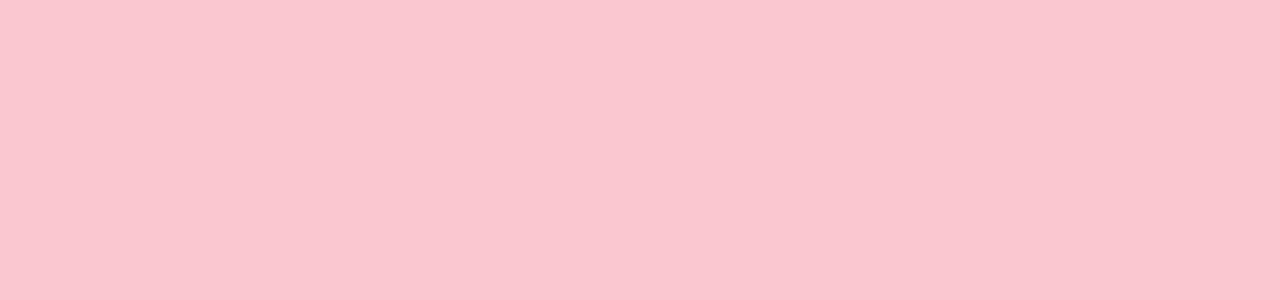
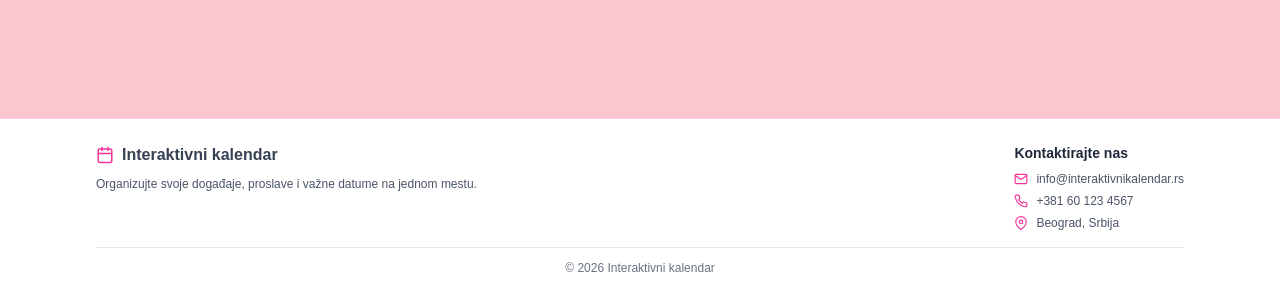
Before and after one commit to elab-development/internet-tehnologije-2025-interaktivnikalendar_2022_0196, a Next.js app: page /kalendar in a window 1280 px wide. Shown: the part 790-1090 px from the top of the page. Before the commit the page ends 840 px from the top, so only its background shows below. Built offline with nearby package versions, Linux system fonts and the light colour scheme.

Commit message:
Dodata nova komponenta Footer

```diff
--- /dev/null
+++ b/app/components/Footer.tsx
@@ -0,0 +1,62 @@
+"use client"
+import Link from 'next/link'
+import React from 'react'
+import { FiCalendar, FiMail, FiPhone, FiMapPin } from 'react-icons/fi'
+
+const Footer = () => {
+  return (
+    <footer className='w-full bg-white border-t border-pink-200'>
+      <div className='max-w-6xl mx-auto px-8 py-6'>
+
+        {/*Glavni deo - 2 kolone*/}
+        <div className='flex flex-col md:flex-row justify-between items-start gap-8 mb-4'>
+
+          {/* Kolona 1: Logo i opis */}
+          <div className='max-w-md'>
+            <Link href="/" className='flex items-center gap-2 text-gray-700 font-semibold mb-2'>
+              <FiCalendar className="text-lg text-pink-500" />
+              <span className='text-base'>Interaktivni kalendar</span>
+            </Link>
+            <p className='text-gray-600 text-xs leading-relaxed'>
+              Organizujte svoje događaje, proslave i važne datume na jednom mestu.
+            </p>
+          </div>
+
+          {/* Kolona 2: Kontakt */}
+          <div className='flex flex-col items-center md:items-start'>
+            <h3 className='font-semibold text-gray-800 mb-2 text-sm'>Kontaktirajte nas</h3>
+            <ul className='space-y-1.5'>
+              <li className='flex items-center gap-2 text-xs text-gray-600'>
+                <FiMail className='text-pink-500 flex-shrink-0' size={14} />
+                <a href="mailto:info@interaktivnikalendar.rs" className='hover:text-pink-500 transition'>
+                  info@interaktivnikalendar.rs
+                </a>
+              </li>
+              <li className='flex items-center gap-2 text-xs text-gray-600'>
+                <FiPhone className='text-pink-500 flex-shrink-0' size={14} />
+                <a href="tel:+381601234567" className='hover:text-pink-500 transition'>
+                  +381 60 123 4567
+                </a>
+              </li>
+              <li className='flex items-center gap-2 text-xs text-gray-600'>
+                <FiMapPin className='text-pink-500 flex-shrink-0' size={14} />
+                <span>Beograd, Srbija</span>
+              </li>
+            </ul>
+          </div>
+
+        </div>
+
+        {/* Copyright */}
+        <div className='border-t border-gray-200 pt-3'>
+          <p className='text-center text-gray-500 text-xs'>
+            © {new Date().getFullYear()} Interaktivni kalendar
+          </p>
+        </div>
+
+      </div>
+    </footer>
+  )
+}
+
+export default Footer
--- a/app/layout.tsx
+++ b/app/layout.tsx
@@ -2,6 +2,7 @@ import type { Metadata } from "next";
 import { Geist, Geist_Mono } from "next/font/google";
 import "./globals.css";
 import Navbar from "./components/Navbar";
+import Footer from "./components/Footer";
 
 const geistSans = Geist({
   variable: "--font-geist-sans",
@@ -26,11 +27,18 @@ export default function RootLayout({
   return (
     <html lang="en">
       <body
-        className={`${geistSans.variable} ${geistMono.variable} antialiased`}
+        className={`${geistSans.variable} ${geistMono.variable} antialiased bg-[#fac7d0] min-h-screen flex flex-col`}
       >
         <Navbar />
-        {children}
+
+        <main className="flex-1 min-h-screen">
+
+          {children}
+
+        </main>
+        <Footer />
       </body>
+
     </html>
   );
 }
```
